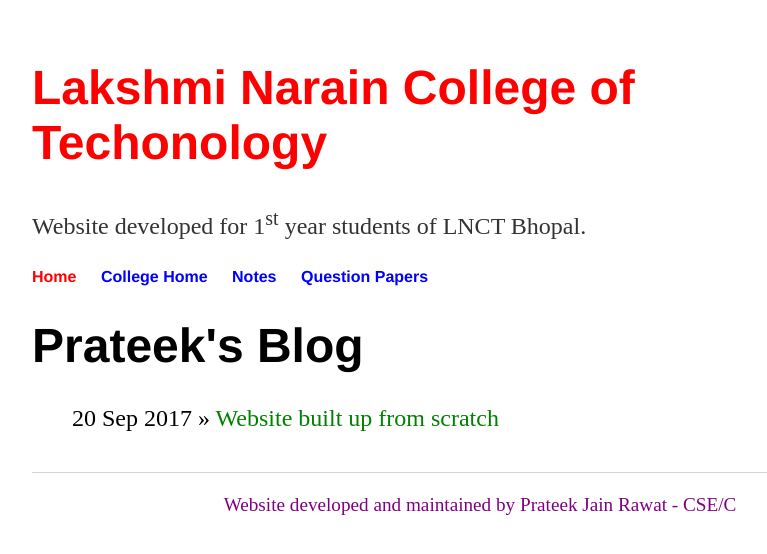
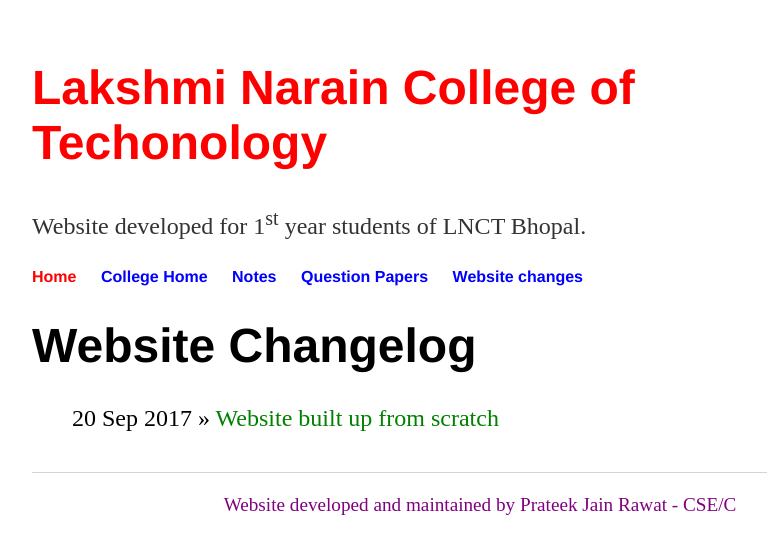
Before and after one commit to prateekraawat1/prateekraawat1.github.io, a Jekyll site: the page built from blog/index.html, in a window 1280 px wide. Shown: the top 554 px of the page, without its empty margins (160-927 px from the left). Built offline with Jekyll 4.4.1, drawn with Linux system fonts in a browser that asks for light colours.

Commit message:
Add link to blog

```diff
--- a/_layouts/default.html
+++ b/_layouts/default.html
@@ -19,6 +19,7 @@
 				<li><a href="/lnct.html" style="color:blue">College Home</a></li>
 				<li><a href="/notes.html" style="color:blue">Notes</a></li>
 				<li><a href="/papers.html" style="color:blue">Question Papers</a></li>
+				<li><a href="/blog/index.html" style="color:blue">Website changes</a></li>
 			</ul>
 			</nav>
 			<div class="container">
--- a/blog/index.html
+++ b/blog/index.html
@@ -1,6 +1,6 @@
 ---
 layout: default
-title: Prateek's Blog
+title: Website Changelog
 ---
 	<h1>{{ page.title }}</h1>
 	<ul class="posts">
--- a/index.html
+++ b/index.html
@@ -15,9 +15,10 @@
 		<nav>
     		<ul>
         		<li><a href="/index.html">Home</a></li>
-			<li><a href="/lnct.html" style="color:red">LNCT College</a></li>
+				<li><a href="/lnct.html" style="color:red">LNCT College</a></li>
 	        	<li><a href="/chatlog_sorter.html#admin_options">Chatlog Sorter</a></li>
         		<li><a href="/ctadmin.html">CT admin website</a></li>
+        		<li><a href="/blog/index.html">Changelog</a></li>
     		</ul>
 		</nav>
 
--- a/lnct.html
+++ b/lnct.html
@@ -9,7 +9,7 @@
 		<div class="container">
     		<div class="blurb">
         		<h1 style="color:Red">Lakshmi Narain College of Techonology</h1>
-				<p style="color:Blue">Website developed for CSE branch students of LNCT Bhopal.</a></p>
+				<p style="color:Blue">Website developed for 1<sup>st</sup> year students of LNCT Bhopal.</a></p>
     		</div><!-- /.blurb -->
 		</div><!-- /.container -->
 		<ul>
```
